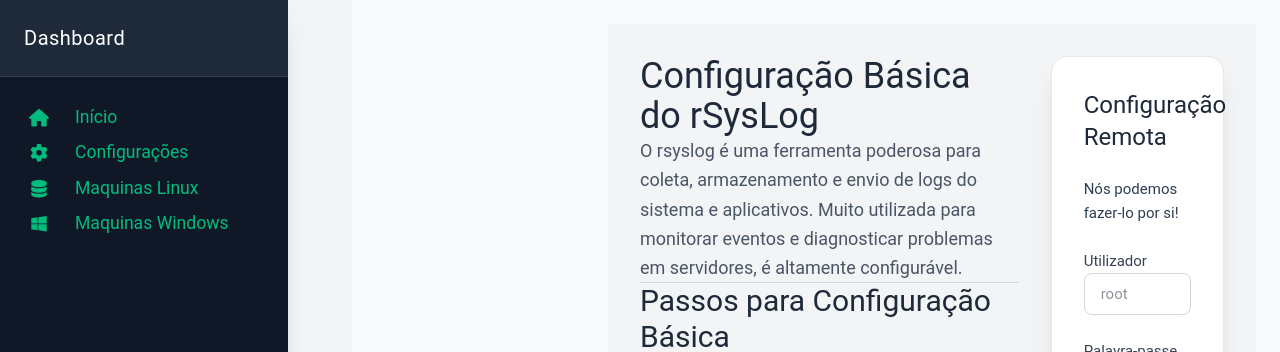
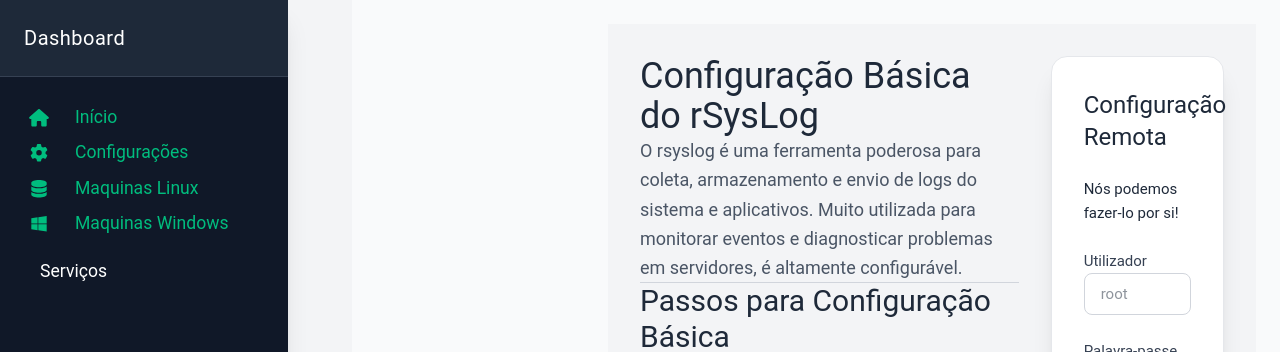
Before and after one commit to MigueXYZ/PI, a Vue app in the folder FrontEnd/: page /MaquinasLinux in a window 1280 px wide. Shown: the top 352 px of the page. Built offline with nearby package versions, Linux system fonts and the light colour scheme.

Commit message:
Updated Final

```diff
--- a/FrontEnd/src/components/Sidebar.vue
+++ b/FrontEnd/src/components/Sidebar.vue
@@ -8,13 +8,32 @@ const menuItems = [
   { label: "Configurações", route: "/settings", icon: "gear", sub:"fas" },
   { label: "Maquinas Linux", route: "/MaquinasLinux", icon: "database", sub:"fas"},
   { label: "Maquinas Windows", route: "/MaquinasWindows", icon:"windows", sub:"fab"},
+  // novo item Serviços sem rota, com subitens
+  {
+    label: "Serviços",
+    icon: "cogs",
+    sub:"fas",
+    subItems: [
+      { label: "Serviço 1", route: "/servico1", icon: "wrench", sub:"fas" },
+      { label: "Serviço 2", route: "/servico2", icon: "tools", sub:"fas" },
+      { label: "Serviço 3", route: "/servico3", icon: "server", sub:"fas" },
+    ]
+  },
 ];
 
 const isOpen = ref(false);
 const activeRoute = ref("/home");
 
+// Estado para submenu Serviços
+const isServicesOpen = ref(false);
+
 const toggleSidebar = () => {
   isOpen.value = !isOpen.value;
+};
+
+// Alterna o submenu Serviços
+const toggleServices = () => {
+  isServicesOpen.value = !isServicesOpen.value;
 };
 
 const navigateTo = (route: string) => {
@@ -46,16 +65,56 @@ const navigateTo = (route: string) => {
       <nav class="flex-1 p-6">
         <ul class="space-y-4">
           <li v-for="(item, index) in menuItems" :key="index">
+            <!-- Categoria Serviços com submenu -->
+            <template v-if="item.label === 'Serviços'">
+              <button
+                class="flex items-center gap-6 p-4 rounded-lg w-full text-left hover:bg-gray-700 hover:text-white text-lg group"
+                @click="toggleServices"
+                :class="{ 'bg-gray-700 text-white': isServicesOpen }"
+              >
+                <font-awesome-icon :icon="[item.sub, item.icon]" class="w-6 h-6" />
+                <span class="font-medium group-hover:ml-4 transition-all duration-300 ease-in-out flex-1">
+                  {{ item.label }}
+                </span>
+                <!-- Ícone de seta para indicar aberto/fechado -->
+                <font-awesome-icon
+                  :icon="['fas', isServicesOpen ? 'chevron-up' : 'chevron-down']"
+                  class="w-4 h-4"
+                />
+              </button>
+              <ul
+                v-show="isServicesOpen"
+                class="ml-12 mt-2 space-y-2 border-l border-gray-700 pl-4"
+              >
+                <li
+                  v-for="(subItem, subIndex) in item.subItems"
+                  :key="subIndex"
+                >
+                  <a
+                    href="#"
+                    @click.prevent="navigateTo(subItem.route)"
+                    class="flex items-center gap-4 p-3 rounded-lg text-gray-300 hover:bg-gray-700 hover:text-white text-base"
+                    :class="{ 'bg-gray-700 text-white': activeRoute === subItem.route }"
+                  >
+                    <font-awesome-icon :icon="[subItem.sub, subItem.icon]" class="w-4 h-4" />
+                    <span>{{ subItem.label }}</span>
+                  </a>
+                </li>
+              </ul>
+            </template>
+
+            <!-- Outros itens normais -->
+            <template v-else>
               <a
                 href="#"
                 @click.prevent="navigateTo(item.route)"
                 class="flex items-center gap-6 p-4 rounded-lg transition-all duration-300 text-gray-300 hover:bg-gray-700 hover:text-white text-lg group"
                 :class="{ 'bg-gray-700 text-white': activeRoute === item.route }"
               >
-              <!-- Ícone FontAwesome -->
                 <font-awesome-icon :icon="[item.sub, item.icon]" class="w-6 h-6" />
                 <span class="font-medium group-hover:ml-4 transition-all duration-300 ease-in-out">{{ item.label }}</span>
               </a>
+            </template>
           </li>
         </ul>
       </nav>
@@ -75,22 +134,26 @@ const navigateTo = (route: string) => {
 </template>
 
 <style scoped>
-/* Estilos adicionais para tornar a sidebar mais elegante */
 aside {
   transition: all 0.3s ease-in-out;
 }
 
-nav ul li a {
+nav ul li a, nav ul li button {
   transition: all 0.2s ease-in-out;
   font-size: 1.1rem;
-  margin-bottom: 2px; /* Adiciona uma margem de 2px entre os itens */
+  margin-bottom: 2px;
+  width: 100%;
+  text-align: left;
 }
 
 button {
-  transition: all 0.2s ease-in-out;
+  background: none;
+  border: none;
+  cursor: pointer;
+  color: inherit;
 }
 
 .group:hover .group-hover\:ml-4 {
-  margin-left: 1rem; /* Expande o texto da sidebar ao passar o mouse */
+  margin-left: 1rem;
 }
 </style>
--- a/FrontEnd/src/views/rSysLogView.vue
+++ b/FrontEnd/src/views/rSysLogView.vue
@@ -89,7 +89,7 @@ function enviarEmail() {
     <!-- Formulário na Coluna Secundária -->
     <div class="bg-white p-8 rounded-2xl shadow-xl border border-gray-200 flex flex-col gap-6 self-start">
       <h2 class="text-2xl font-semibold text-gray-800">Configuração Remota</h2>
-      <p>Nós podemos fazer-lo por si!</p>
+      <p class="text-gray-800">Nós podemos fazer-lo por si!</p>
       <form class="flex flex-col gap-6" @submit.prevent="enviarEmail">
         <div>
           <label for="user" class="block text-gray-700 font-medium mb-1">Utilizador</label>
--- a/FrontEnd/src/views/windowsView.vue
+++ b/FrontEnd/src/views/windowsView.vue
@@ -1,6 +1,5 @@
 <script setup lang="ts">
 import { ref } from "vue";
-import CodeBlock from "@/components/CodeBlock.vue";
 import ImageCard from "@/components/ImageCard.vue";
 
 const utilizador = ref("");
@@ -60,7 +59,7 @@ function enviarEmail() {
             <p class="text-gray-600 leading-relaxed">
               Após a instalação, abra a aplicação e na sidebar da esquerda clique em <span class="text-green-600"> "RuleSets" > "Default RuleSet" > "ForwardSyslog" > "Actions" > "Rsyslog"</span>. <br>
               Agora vá, no menu princpial a <span class="text-green-600"> "Syslog Taget Options" > "Syslog Send Mode"</span>, selecione "Use Single syslog server with optional backup server". <br>
-              Em<span class="text-green-600"> "Syslog Receiver Options" > "Syslog Server"</span> meta o ip do seu servidor. Ver imagem abaixo para mais detalhes. <br>
+              Em<span class="text-green-600"> "Syslog Receiver Options" > "Syslog Server"</span> insira o ip do seu servidor. Ver imagem abaixo para mais detalhes. <br>
               <ImageCard
                 src="/src/assets/configuracao_agente_rsyslog_windows.png"
                 alt="Configuração do agente rsyslog"
```
Lines whose indentation alone changed are shown as unchanged.
